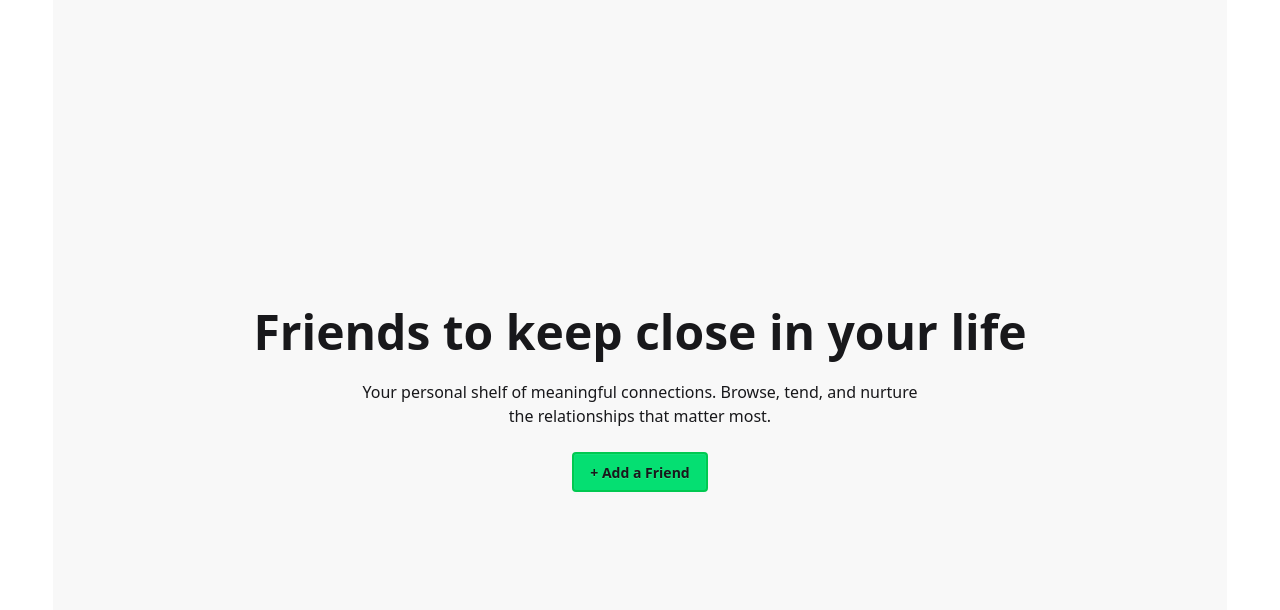
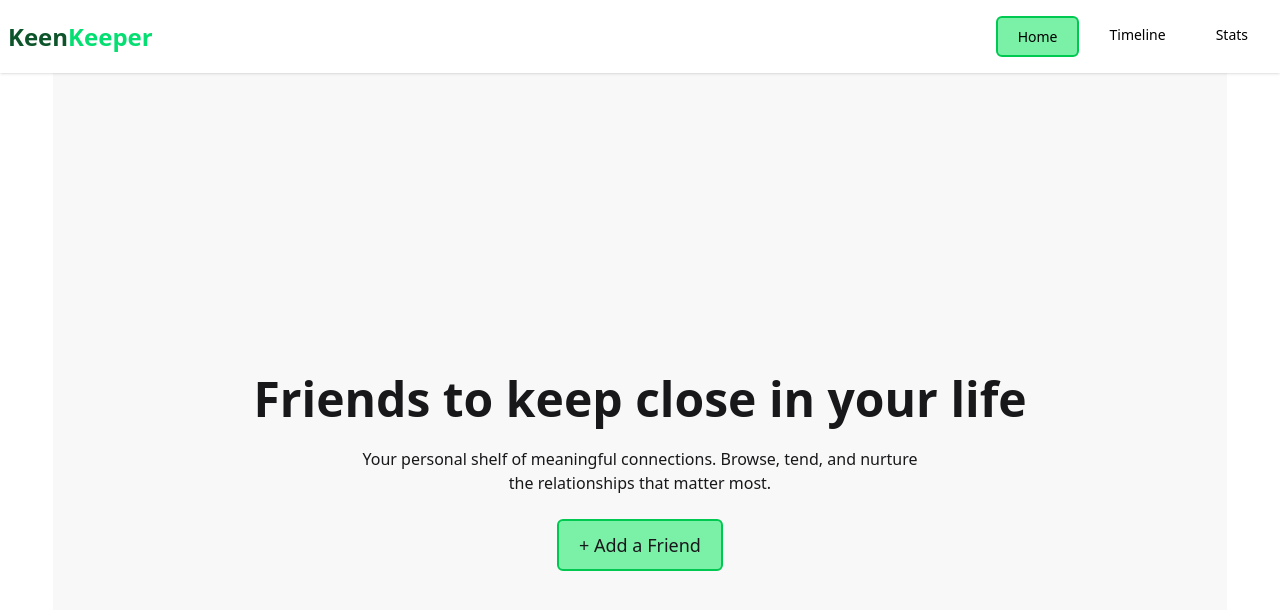
Before and after one commit to wasifhasancse/keep-keeper-a7, a Next.js app: page / in a window 1280 px wide. Shown: the top 610 px of the page. Built offline with nearby package versions, Linux system fonts and the light colour scheme.

Commit message:
develop the Navbar with responsive

```diff
--- /dev/null
+++ b/src/Components/Navbar/NavItems.jsx
@@ -0,0 +1,19 @@
+"use client";
+import Link from "next/link";
+import { usePathname } from "next/navigation";
+
+const NavItems = ({ item }) => {
+  const pathname = usePathname();
+  return (
+    <li>
+      <Link
+        className={`px-5 py-2 text-md text-black font-medium rounded-md ${pathname == item.href && " bg-green-300 border-green-500 border-2"} hover:bg-green-200 hover:text-green-700`}
+        href={item.href}
+      >
+        {item.title}
+      </Link>
+    </li>
+  );
+};
+
+export default NavItems;
--- a/src/Components/Navbar/Navbar.jsx
+++ b/src/Components/Navbar/Navbar.jsx
@@ -1,33 +1,31 @@
 import Link from "next/link";
+import { IoHomeOutline } from "react-icons/io5";
+import NavItems from "./NavItems";
 
 const Navbar = () => {
-
   const navItems = [
     {
-      href: '/',
-      title: 'Home'
-
+      href: "/",
+      title: `Home`,
     },
     {
-      href: '/timeline',
-      title: 'Timeline'
-
+      href: "/timeline",
+      title: "Timeline",
     },
     {
-      href: '/stats',
-      title: 'Stats'
-
+      href: "/stats",
+      title: "Stats",
     },
-  ]
+  ];
   return (
     <nav>
       <div className="navbar bg-base-100 shadow-sm">
-        <div className="navbar-start">
+        <div className="navbar-start container mx-auto">
           <div className="dropdown">
             <div tabIndex={0} role="button" className="btn btn-ghost lg:hidden">
               <svg
                 xmlns="http://www.w3.org/2000/svg"
-                className="h-5 w-5"
+                className="h-5 w-5 text-black"
                 fill="none"
                 viewBox="0 0 24 24"
                 stroke="currentColor"
@@ -43,54 +41,23 @@ const Navbar = () => {
             </div>
             <ul
               tabIndex="-1"
-              className="menu menu-sm dropdown-content bg-base-100 rounded-box z-1 mt-3 w-52 p-2 shadow"
+              className="menu menu-sm gap-2.5 dropdown-content bg-base-100 rounded-box z-1 mt-3 w-52 p-2 shadow"
             >
-              <li>
-                <a>Item 1</a>
-              </li>
-              <li>
-                <a>Parent</a>
-                <ul className="p-2">
-                  <li>
-                    <a>Submenu 1</a>
-                  </li>
-                  <li>
-                    <a>Submenu 2</a>
-                  </li>
-                </ul>
-              </li>
-              <li>
-                <a>Item 3</a>
-              </li>
+              {navItems.map((item, index) => (
+                <NavItems key={index} item={item}/>
+              ))}
             </ul>
           </div>
-          <Link href={'/'} className="text-xl"><span>Keen</span>Keeper</Link>
+          <Link href={"/"} className="text-2xl font-bold text-green-400">
+            <span className="text-green-900 font-black">Keen</span>Keeper
+          </Link>
         </div>
-        <div className="navbar-center hidden lg:flex">
-          <ul className="menu menu-horizontal px-1">
-            <li>
-              <a>Item 1</a>
-            </li>
-            <li>
-              <details>
-                <summary>Parent</summary>
-                <ul className="p-2 bg-base-100 w-40 z-1">
-                  <li>
-                    <a>Submenu 1</a>
-                  </li>
-                  <li>
-                    <a>Submenu 2</a>
-                  </li>
-                </ul>
-              </details>
-            </li>
-            <li>
-              <a>Item 3</a>
-            </li>
+        <div className="navbar-end hidden lg:flex">
+          <ul className="menu menu-horizontal px-1 gap-2.5">
+            {navItems.map((item, index) => (
+                <NavItems key={index} item={item}/>
+              ))}
           </ul>
-        </div>
-        <div className="navbar-end">
-          <a className="btn">Button</a>
         </div>
       </div>
     </nav>
--- a/src/app/layout.js
+++ b/src/app/layout.js
@@ -1,5 +1,6 @@
 import { Geist, Geist_Mono } from "next/font/google";
 import "./globals.css";
+import Navbar from "@/Components/Navbar/Navbar";
 
 const geistSans = Geist({
   variable: "--font-geist-sans",
@@ -23,7 +24,10 @@ export default function RootLayout({ children }) {
       data-theme='light'
       className={`${geistSans.variable} ${geistMono.variable} h-full antialiased`}
     >
-      <body className="min-h-full flex flex-col">{children}</body>
+      <body className="min-h-full flex flex-col">
+        <Navbar/>
+        {children}
+      </body>
     </html>
   );
 }
--- a/src/app/page.js
+++ b/src/app/page.js
@@ -14,7 +14,7 @@ export default function Home() {
             nurture the relationships that matter most.
           </p>
           <Link href={'/'}>
-            <button className="btn bg-green-400 hover:bg-green-300 border-2 border-green-500">
+            <button className="px-5 py-2.5 text-lg font-medium rounded-md bg-green-300 hover:bg-green-200 hover:text-green-700 border-2 border-green-500">
               + Add a Friend
             </button>
           </Link>
```
